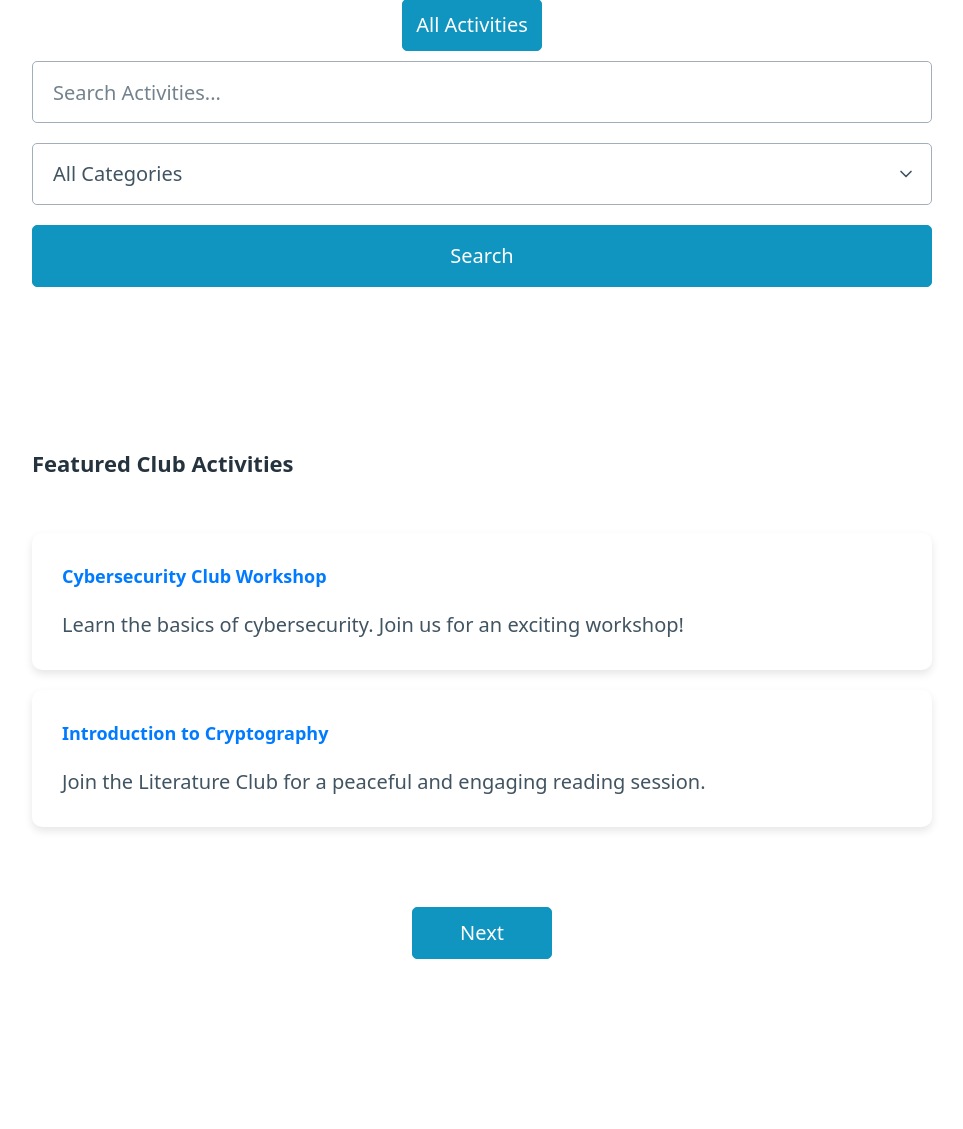
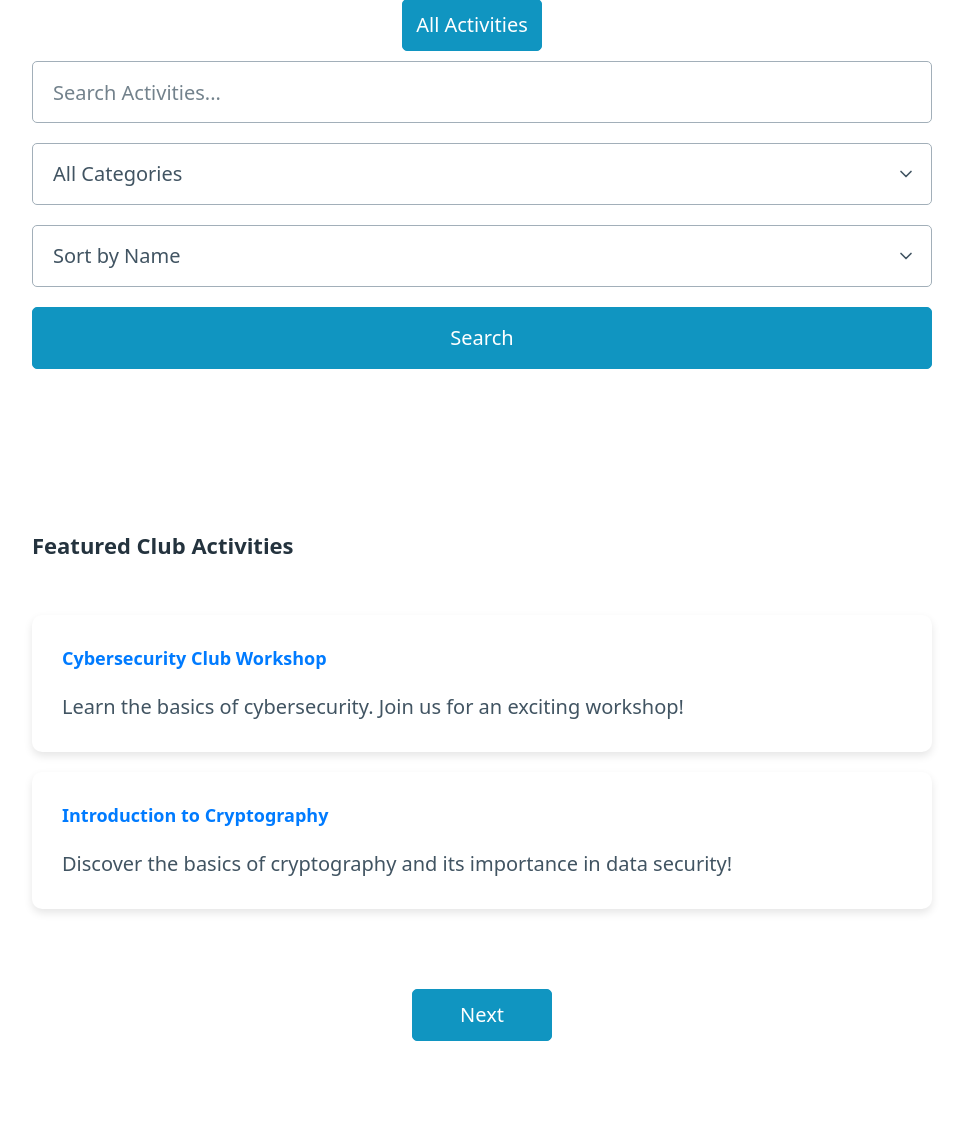
Before and after one commit to Rawano03/ITCS333-Project-GroupG5, a PHP site: page /act.html in a window 1280 px wide. Shown: the part 175-1304 px from the top of the page, without its empty margins (158-1121 px from the left). Run offline with PHP 8.4, Linux system fonts and the light colour scheme.

Commit message:
adding sort

```diff
--- a/Club activites- Hanan Nabeel - 202106695/CreateActivity.html
+++ b/Club activites- Hanan Nabeel - 202106695/CreateActivity.html
@@ -38,8 +38,8 @@
                 <textarea id="activityDescription" name="activityDescription" rows="4" required placeholder="Enter activity description"></textarea>
             </form>
             <section class="pagination">
-                <a href="DONE.html" role="button" class=" button nav-button">SUBMIT</a>
-                <a href="activity.html" role="button" class=" button nav-button">BACK</a>
+                <a href="DONE.html" role="button" class=" button nav-button">Submit</a>
+                <a href="activity.html" role="button" class=" button nav-button">Back</a>
               </section>
         </section>
     </main>
--- a/Club activites- Hanan Nabeel - 202106695/act.html
+++ b/Club activites- Hanan Nabeel - 202106695/act.html
@@ -1,6 +1,7 @@
 <head>
     <link rel="stylesheet" href="https://unpkg.com/@picocss/pico@1.5.10/css/pico.min.css" />
     <meta name="viewport" content="width=device-width, initial-scale=1.0" />
+    <link rel="stylesheet" href="st.css" />
     <title>Club Activities</title>
     <header class="container">
         <h1>Welcome to Campus Club Activities</h1>
@@ -13,8 +14,7 @@
         </nav>
 
 
-    <link rel="stylesheet" href="https://unpkg.com/@picocss/pico@1.5.10/css/pico.min.css" />
-    <link rel="stylesheet" href="st.css" />
+
   </head>
   <body>
 
@@ -27,20 +27,27 @@
           <option value="workshops">Workshop</option>
           <option value="hackathons">Hackathon</option>
         </select>
+        <div class="sorting">
+            <select id="sortBy">
+                <option value="name">Sort by Name</option>
+                <option value="category">Sort by Category</option>
+            </select>
+        </div>
         <button id="searchBtn">Search</button>
       </section>
+
     </header>
 
     <main class="container">
       <section>
         <h2>Featured Club Activities</h2>
         <div class="activity-item">
-          <h3><a href="Cyclub.html">Cybersecurity Club Workshop</a></h3>
+          <h3><a href="activity.html">Cybersecurity Club Workshop</a></h3>
           <p>Learn the basics of cybersecurity. Join us for an exciting workshop!</p>
         </div>
         <div class="activity-item">
-          <h3><a href="activity-detail.html">Introduction to Cryptography</a></h3>
-          <p>Join the Literature Club for a peaceful and engaging reading session.</p>
+          <h3><a href="activity.html">Introduction to Cryptography</a></h3>
+          <p> Discover the basics of cryptography and its importance in data security!</p>
         </div>
 
       </section>
--- a/Club activites- Hanan Nabeel - 202106695/activity.html
+++ b/Club activites- Hanan Nabeel - 202106695/activity.html
@@ -58,7 +58,7 @@
 
     </section>
     <section class="pagination">
-        <a href="act.html" role="button" class=" button nav-button">pervious</a>
+        <a href="act.html" role="button" class=" button nav-button">Pervious</a>
         <a href="CreateActivity.html" role="button" class=" button nav-button">Next</a>
       </section>
   </main>
```
Also changed, not shown: Club activites- Hanan Nabeel - 202106695/st.css (line endings or trailing spaces).
